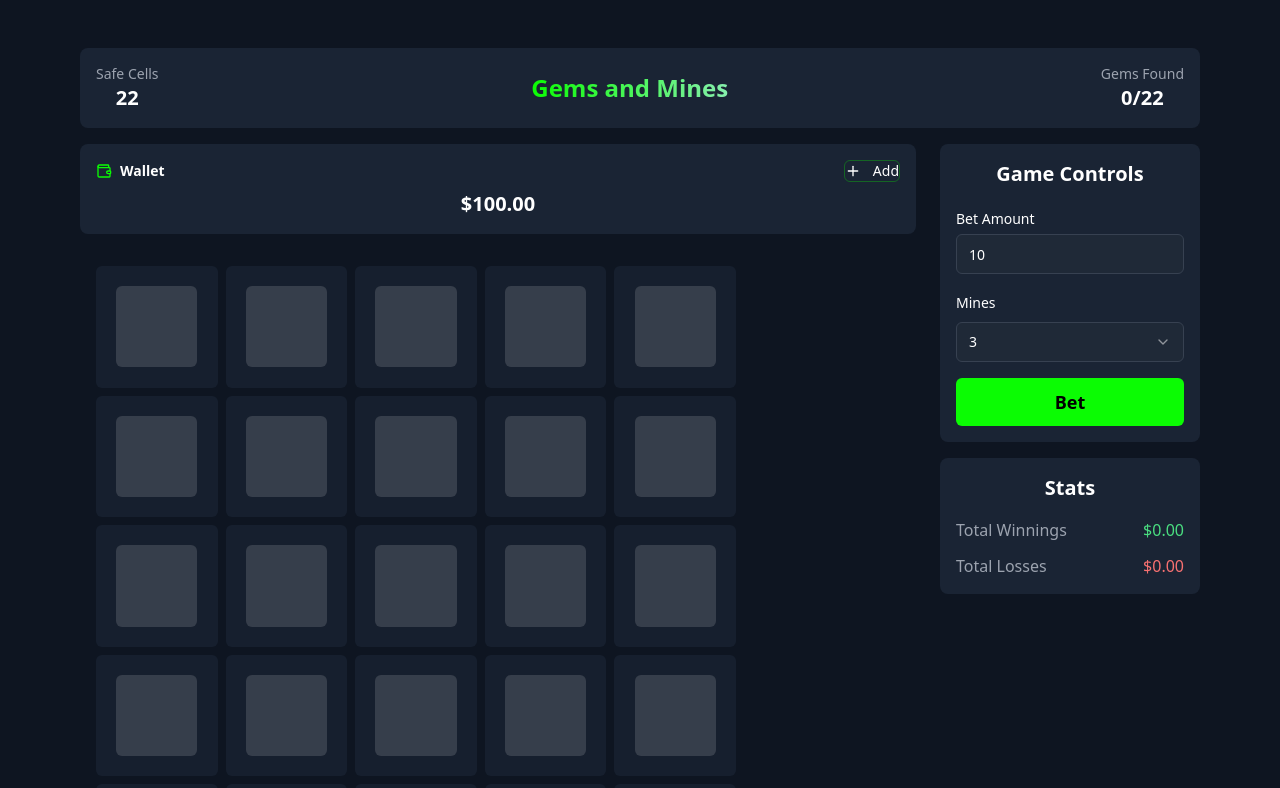
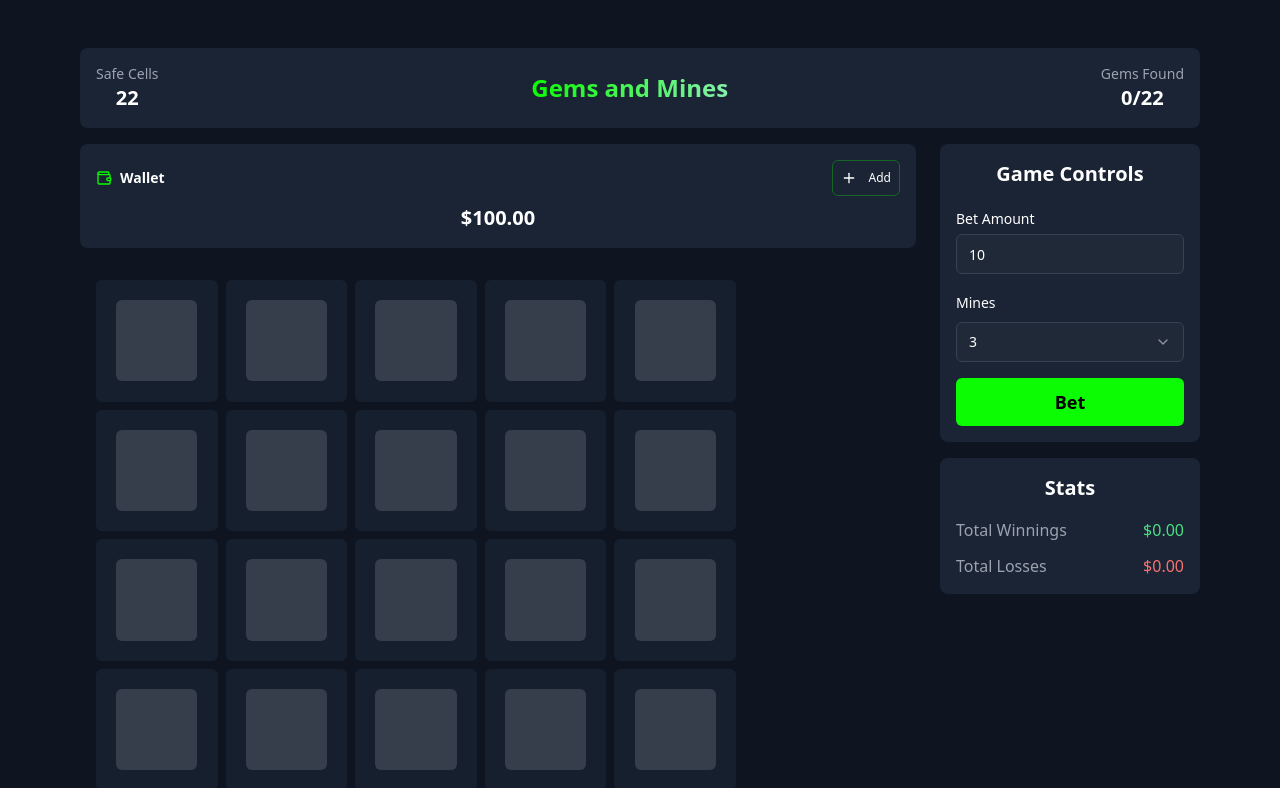
Before and after one commit to zenitsu0509/Mischief-Casino-Project, a React (Vite) app: page / in a window 1280 px wide. Shown: the top 788 px of the page. Built offline with nearby package versions, Linux system fonts and the light colour scheme.

Commit message:
Refactor: Improve wallet panel UI
Make the wallet panel smaller and move it to the top.

```diff
--- a/src/components/WalletPanel.tsx
+++ b/src/components/WalletPanel.tsx
@@ -44,9 +44,9 @@ const WalletPanel: React.FC<WalletPanelProps> = ({ balance, onAddFunds }) => {
         </div>
         <Button
           onClick={() => setShowAddFunds(true)}
-          size="xs"
+          size="sm"  // Changed from "xs" to valid "sm" size
           variant="outline"
-          className="flex items-center justify-center bg-transparent hover:bg-game-button/10 text-white border-game-button/30"
+          className="flex items-center justify-center bg-transparent hover:bg-game-button/10 text-white border-game-button/30 text-xs px-2 py-1"
         >
           <Plus className="mr-1 h-3 w-3" /> Add
         </Button>
```
